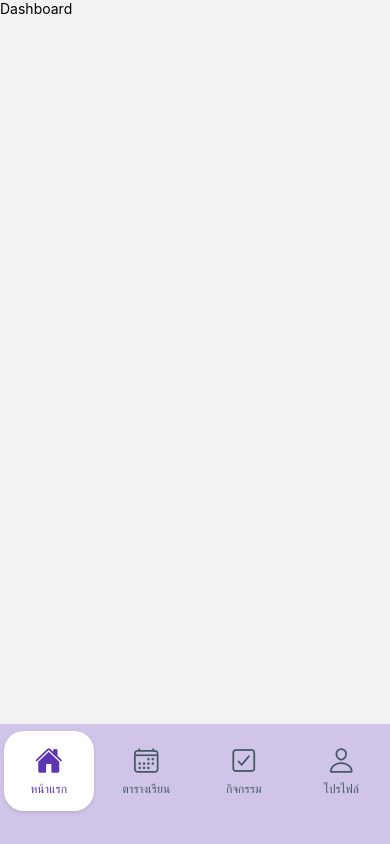
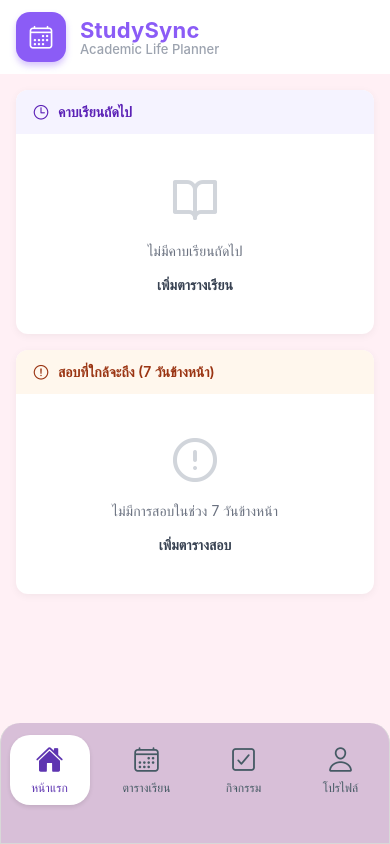
Before and after one commit to THEkingmay/study-sync, a React Native app: screen /dashboard in a window 390 px wide. Built offline with nearby package versions, Linux system fonts and the light colour scheme.

Commit message:
50% dashboard page

```diff
--- a/App.jsx
+++ b/App.jsx
@@ -10,6 +10,7 @@ import PlannerScreen from "./src/screens/Planner";
 import ProfileScreen from "./src/screens/Profile";
 import TimetableScreen from "./src/screens/Timetable";
 
+
 const Tabs = createBottomTabNavigator();
 
 export default function App() {
@@ -21,11 +22,16 @@ export default function App() {
             headerShown: false,
 
             tabBarStyle: {
-              backgroundColor: '#D1C4E9',
+              position : "absolute",
+              backgroundColor: '#D8BFD8',
+              borderWidth : 1,
+              borderTopLeftRadius : 20,
+              borderTopRightRadius : 20 ,
               height: 100,
               borderTopWidth: 0,
               paddingTop : 20 ,
-              paddingBottom : 100
+              paddingBottom : 100 ,
+              elevation : 20
             },
             tabBarShowLabel: false,
             tabBarIcon: ({ focused }) => {
@@ -85,8 +91,8 @@ const styles = StyleSheet.create({
   tabItemContainer: {
     alignItems: 'center',
     justifyContent: 'center',
-    width: 90,
-    height: 80,
+    width:80,
+    height: 70,
     borderRadius: 20,
     marginTop: 15,
   },
--- /dev/null
+++ b/src/components/Navbar.jsx
@@ -0,0 +1,57 @@
+import React from 'react';
+import { View, Text, StyleSheet } from 'react-native';
+import { Ionicons } from '@expo/vector-icons';
+
+export default function Navbar() {
+    return (
+        <View style={styles.container}>
+            <View style={styles.iconContainer}>
+                <Ionicons name="calendar-outline" size={26} color="#FFFFFF" />
+            </View>
+
+            <View style={styles.textContainer}>
+                <Text style={styles.title}>StudySync</Text>
+                <Text style={styles.subtitle}>Academic Life Planner</Text>
+            </View>
+        </View>
+    );
+}
+
+const styles = StyleSheet.create({
+    container: {
+        flexDirection: 'row',
+        alignItems: 'center',
+        paddingVertical: 12,
+        paddingHorizontal: 16,
+        backgroundColor: '#FFFFFF',
+    },
+    iconContainer: {
+        width: 50,
+        height: 50,
+        borderRadius: 14,
+        backgroundColor: '#8B5CF6',
+        justifyContent: 'center',
+        alignItems: 'center',
+        shadowColor: '#8B5CF6',
+        shadowOffset: { width: 0, height: 4 },
+        shadowOpacity: 0.35,
+        shadowRadius: 6,
+        elevation: 6,
+    },
+    textContainer: {
+        marginLeft: 14,
+        justifyContent: 'center',
+    },
+    title: {
+        fontSize: 22,
+        fontWeight: '700',
+        color: '#8B5CF6',
+        letterSpacing: 0.2,
+    },
+    subtitle: {
+        fontSize: 13,
+        color: '#9CA3AF',
+        fontWeight: '500',
+        marginTop: -2,
+    }
+});
--- a/src/screens/Dashboard.jsx
+++ b/src/screens/Dashboard.jsx
@@ -1,9 +1,112 @@
-import {View , Text} from 'react-native'
+import React from 'react';
+import { View, Text, StyleSheet, TouchableOpacity } from 'react-native';
+import Navbar from '../components/Navbar';
+import { SafeAreaView } from 'react-native-safe-area-context';
+import { Ionicons, Feather } from '@expo/vector-icons';
 
-export default function DashboardScreen(){
+const StatusCard = ({
+    themeColor,
+    headerBgColor,
+    headerIcon,
+    title,
+    bodyIcon,
+    emptyText,
+    actionText
+}) => {
     return (
-        <View>
-            <Text>Dashboard</Text>
+        <View style={styles.card}>
+            <View style={[styles.header, { backgroundColor: headerBgColor }]}>
+                <Ionicons name={headerIcon} size={18} color={themeColor} />
+                <Text style={[styles.headerTitle, { color: themeColor }]}>{title}</Text>
+            </View>
+
+            <View style={styles.body}>
+                <Feather name={bodyIcon} size={48} color="#D1D5DB" />
+                <Text style={styles.emptyText}>{emptyText}</Text>
+                <TouchableOpacity activeOpacity={0.7}>
+                    <Text style={styles.actionText}>{actionText}</Text>
+                </TouchableOpacity>
+            </View>
         </View>
-    )
+    );
+};
+
+export default function DashboardScreen() {
+    return (
+        <SafeAreaView style={styles.safeArea}>
+            <Navbar />
+            <View style={styles.container}>
+                <StatusCard
+                    themeColor="#5B21B6"
+                    headerBgColor="#F5F3FF"
+                    headerIcon="time-outline"
+                    title="คาบเรียนถัดไป"
+                    bodyIcon="book-open"
+                    emptyText="ไม่มีคาบเรียนถัดไป"
+                    actionText="เพิ่มตารางเรียน"
+                />
+
+                <StatusCard
+                    themeColor="#9A3412"
+                    headerBgColor="#FFF7ED"
+                    headerIcon="alert-circle-outline"
+                    title="สอบที่ใกล้จะถึง (7 วันข้างหน้า)"
+                    bodyIcon="alert-circle"
+                    emptyText="ไม่มีการสอบในช่วง 7 วันข้างหน้า"
+                    actionText="เพิ่มตารางสอบ"
+                />
+            </View>
+        </SafeAreaView>
+    );
 }
+
+const styles = StyleSheet.create({
+    safeArea: {
+        flex: 1,
+        backgroundColor: '#FFF0F5',
+    },
+    container: {
+        flex: 1,
+        paddingHorizontal: 16,
+        paddingTop: 16,
+        gap: 16,
+    },
+    card: {
+        backgroundColor: '#FFFFFF',
+        borderRadius: 12,
+        shadowColor: '#000',
+        shadowOffset: { width: 0, height: 2 },
+        shadowOpacity: 0.05,
+        shadowRadius: 8,
+        elevation: 2,
+        overflow: 'hidden',
+    },
+    header: {
+        flexDirection: 'row',
+        alignItems: 'center',
+        paddingVertical: 12,
+        paddingHorizontal: 16,
+        gap: 8,
+    },
+    headerTitle: {
+        fontSize: 14,
+        fontWeight: '600',
+    },
+    body: {
+        alignItems: 'center',
+        justifyContent: 'center',
+        paddingVertical: 40,
+        gap: 12,
+    },
+    emptyText: {
+        fontSize: 14,
+        color: '#6B7280',
+        marginTop: 4,
+    },
+    actionText: {
+        fontSize: 14,
+        fontWeight: '600',
+        color: '#374151',
+        marginTop: 4,
+    },
+});
--- a/src/screens/Profile.jsx
+++ b/src/screens/Profile.jsx
@@ -1,5 +1,4 @@
-import {View , Text} from 'react-native'
-import { ScrollView } from 'react-native/types_generated/index'
+import {View , Text , ScrollView} from 'react-native'
 
 export default function ProfileScreen(){
     return (
```
